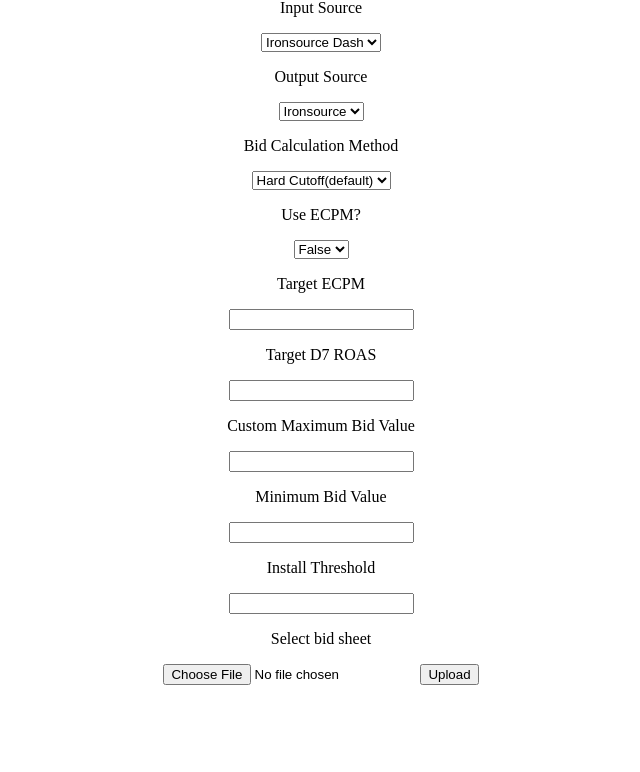
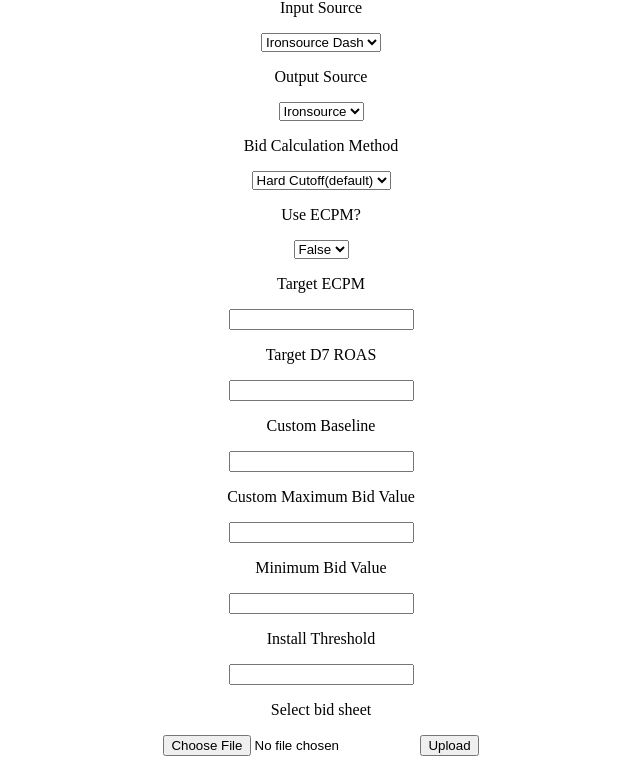
Before and after one commit to UppticChelan/auto_bid, a Flask app: page / in a window 1280 px wide. Shown: the part 68-840 px from the top of the page, without its empty margins (319-959 px from the left). Before the commit the page ends 753 px from the top, so only its background shows below. Run offline with Flask 2, Linux system fonts and the light colour scheme.

Commit message:
Adding manual baseline

```diff
--- a/app.py
+++ b/app.py
@@ -83,8 +83,12 @@
     df['d7_total_revenue'] = df['D7 IAP Revenue'] + df['D7 Ad Revenue']
     df['ipm'] = df['Installs']/df['Impressions']*1000
     df.fillna(0, inplace=True)
-    baselines = df.groupby(group_cols).sum().reset_index()
-    baselines['base_bid'] = baselines.apply(lambda x: ruleset.get_baselines(x['d7_total_revenue'], x['Installs'], rules), axis=1)
+    if rules.baseline == 'default':
+        baselines = df.groupby(group_cols).sum().reset_index()
+        baselines['base_bid'] = baselines.apply(lambda x: ruleset.get_baselines(x['d7_total_revenue'], x['Installs'], rules), axis=1)
+    else:
+        baselines = df.groupby(group_cols).sum().reset_index()
+        baselines['base_bid'] = rules.baseline
     baselines = baselines[baselines['Installs']>12]
     baselines['baseline_ecpm'] = baselines.apply(lambda x: ecpm.get_ecpm_bid(x['ipm'],rules, 2.0), axis=1)
     df['unadjusted_roas_bid'] = df.apply(lambda x: ruleset.get_baselines(x['d7_total_revenue'], x['Installs'], rules), axis=1)
@@ -140,7 +144,9 @@
             new_rules['method'] = request.form['method']
             new_rules['use_ecpm'] = request.form['use_ecpm']
             if request.form['target']:
-                new_rules['target'] = request.form['target']
+                new_rules['target'] = requesst.form['target']
+            if request.form['baseline']:
+                new_rules['baseline'] = request.form['baseline']
             if request.form['max_bid_cap']:
                 new_rules['max_bid_cap'] = request.form['max_bid_cap']
             if request.form['min_bid_cap']:
--- a/ruleset.py
+++ b/ruleset.py
@@ -19,6 +19,7 @@
         self.install_threshold = float(self.rulesdict['install_threshold'])
         self.use_ecpm = eval(self.rulesdict['use_ecpm'])
         self.target_ecpm = eval(self.rulesdict['target_ecpm'])
+        self.baseline = eval(self.rulesdict['baseline'])
 
 
 def get_baselines(revenue, installs, Ruleset):
--- a/ruless.csv
+++ b/ruless.csv
@@ -8,3 +8,4 @@
 install_threshold,50
 use_ecpm, False
 target_ecpm, 15
+baseline, default
--- a/templates/index.html
+++ b/templates/index.html
@@ -27,6 +27,7 @@
        </select>
        <p>Target ECPM<p><input type="text" name="target_ecpm"></input>
        <p>Target D7 ROAS<p><input type="text" name="target"></input>
+       <p>Custom Baseline<p><input type="text" name="baseline"></input>
        <p>Custom Maximum Bid Value<p><input type="text" name="max_bid_cap"></input>
        <p>Minimum Bid Value<p><input type="text" name="min_bid_cap"></input>
        <p>Install Threshold<p><input type="text" name="install_threshold"></input>
```
